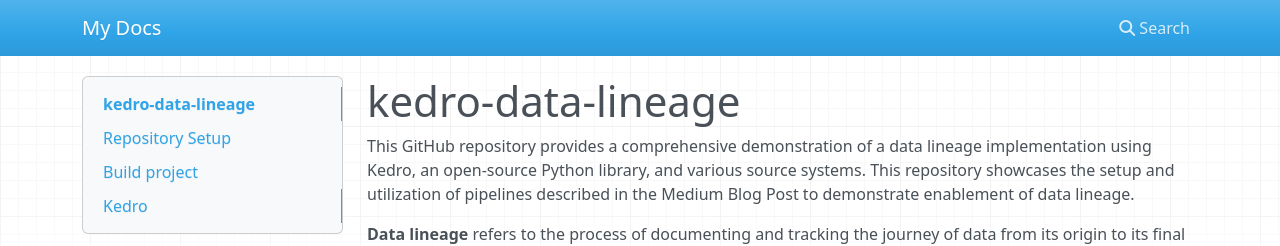
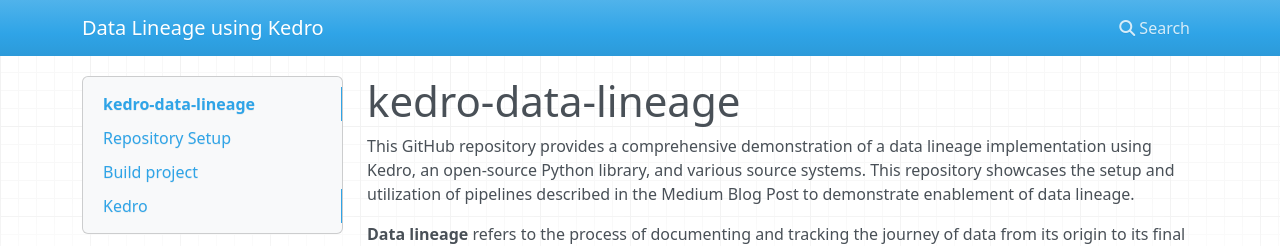
Before and after one commit to piljek/kedro-data-lineage, an MkDocs documentation site: the page built from docs/index.md, in a window 1280 px wide. Shown: the top 246 px of the page. Built offline with MkDocs 1.6.1, drawn with Linux system fonts in a browser that asks for light colours; nearby versions of some CDN libraries.

Commit message:
rename index site

```diff
--- a/mkdocs.yml
+++ b/mkdocs.yml
@@ -1 +1 @@
-site_name: My Docs
+site_name: Data Lineage using Kedro
```
